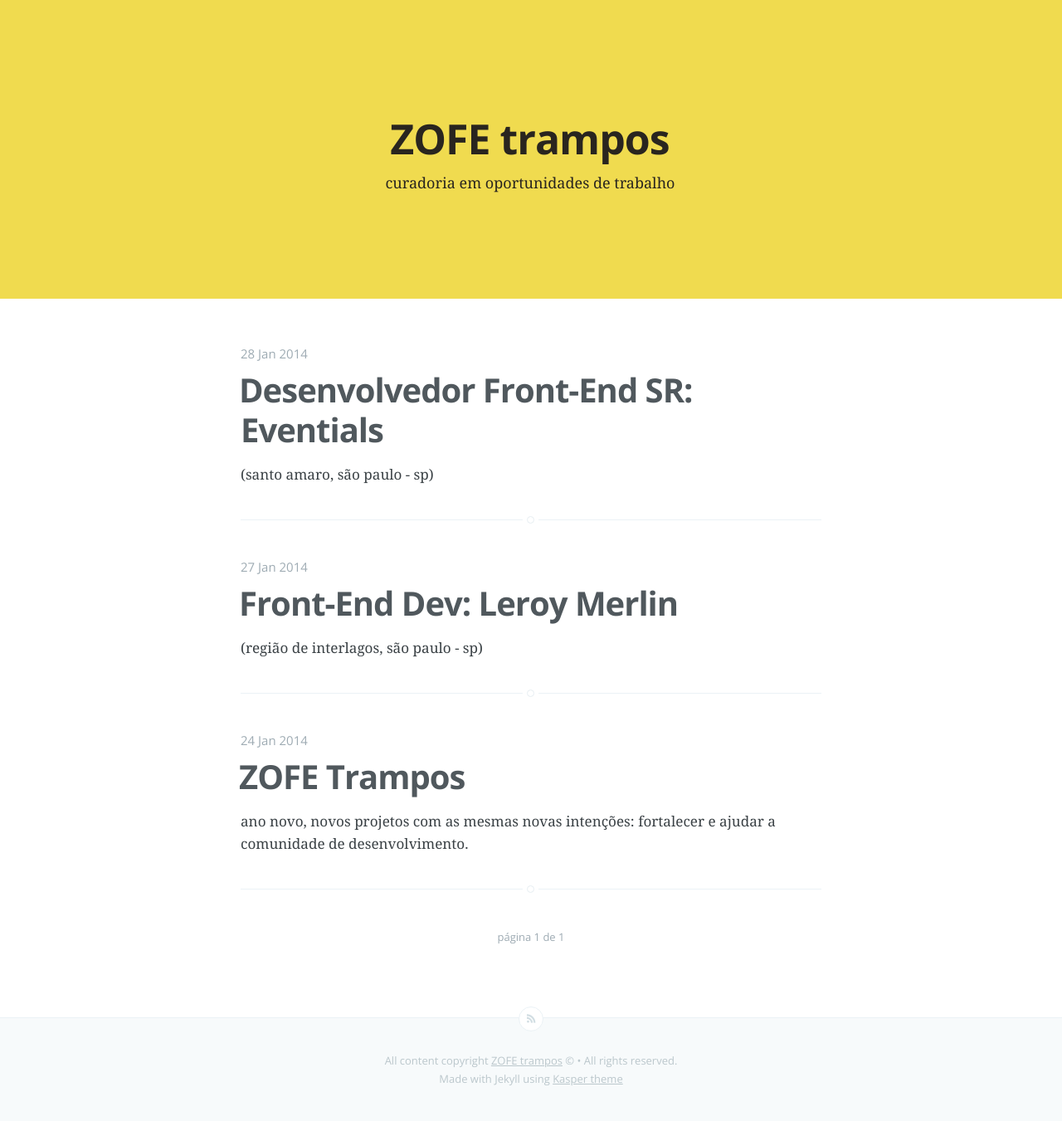
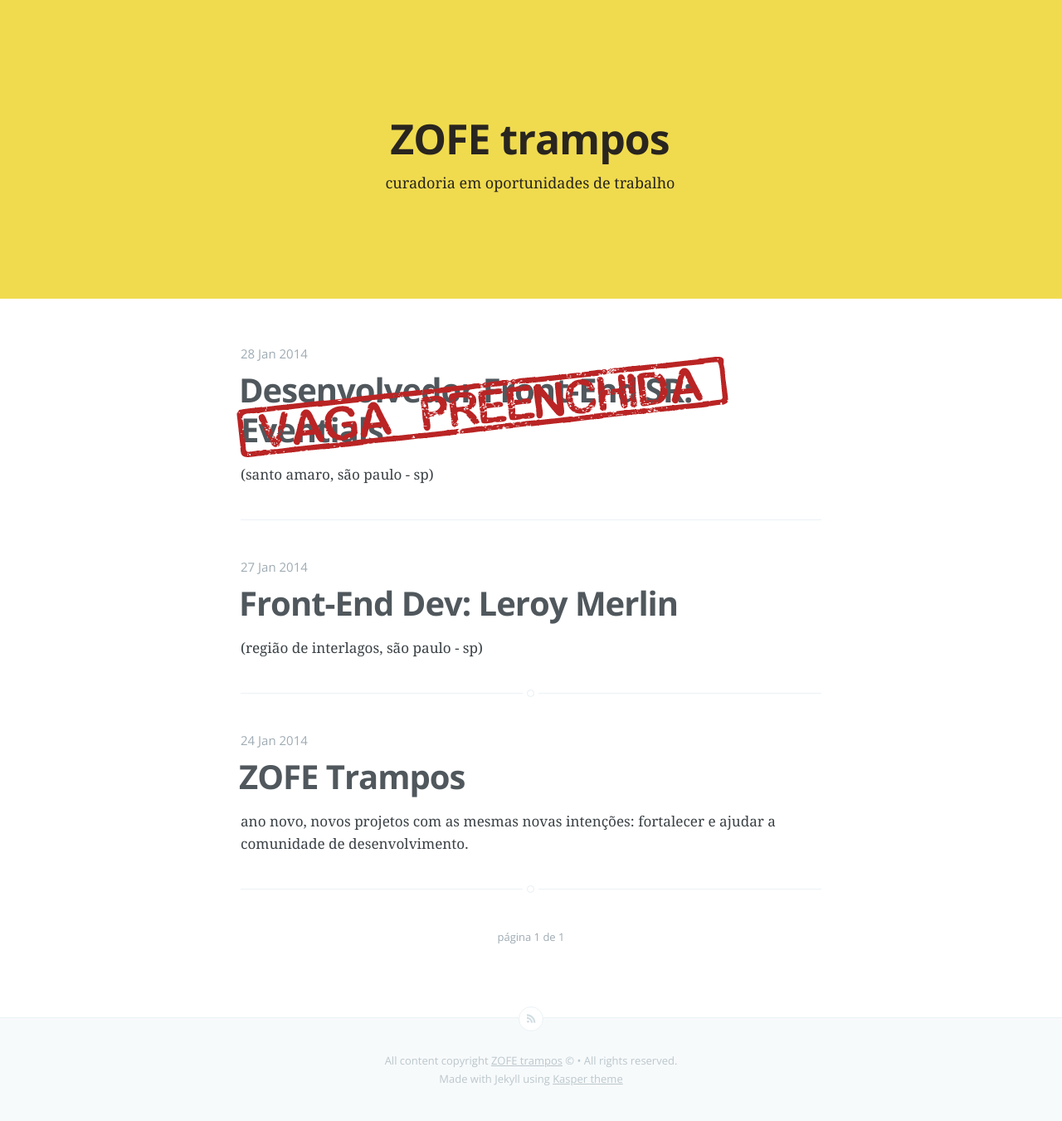
Before and after one commit to vcavalcante/trampos, a Jekyll site: the page built from index.html, in a window 1280 px wide. Shown: the whole page at 83% size. Built offline with Jekyll 4.4.1, drawn with Linux system fonts in a browser that asks for light colours; Markdown is read by kramdown in place of the engine named in the settings; the list of posts is cut into pages by our own code.

Commit message:
Add description when an opportunity has already been closed.
Fix #5

```diff
--- a/_layouts/default.html
+++ b/_layouts/default.html
@@ -15,9 +15,11 @@
   <link rel="stylesheet" type="text/css" href="{{ site.baseurl }}/assets/css/screen.css" />
   <link rel="stylesheet" type="text/css" href="//fonts.googleapis.com/css?family=Noto+Serif:400,700,400italic|Open+Sans:700,400" />
   <!-- This is for syntax highlight -->
-  <link rel="stylesheet" type="text/css" href="{{ site.baseurl }}/assets/css/syntax.css">
+  <!-- <link rel="stylesheet" type="text/css" href="{{ site.baseurl }}/assets/css/syntax.css"> -->
+  <link rel="stylesheet" type="text/css" href="/assets/css/syntax.css">
   <!-- Customisation  -->
-  <link rel="stylesheet" type="text/css" href="{{ site.baseurl }}/assets/css/main.css" />
+  <!-- <link rel="stylesheet" type="text/css" href="{{ site.baseurl }}/assets/css/main.css" /> -->
+  <link rel="stylesheet" type="text/css" href="/assets/css/main.css" />
 
 </head>
 <body class="home-template">
--- a/_layouts/post.html
+++ b/_layouts/post.html
@@ -6,7 +6,7 @@
 
 <main class="content" role="main">
 
-  <article class="post">
+  <article class="post{% if post.status %} closed{%endif%}">
     <header class="post-header">
       <a id="blog-logo" href="{{site.baseurl}}">
         {% if site.logo %}
--- a/assets/css/main.css
+++ b/assets/css/main.css
@@ -32,11 +32,25 @@
 }
 
 /*****************************************************************************/
-/*
 /* gist
-/*
 /*****************************************************************************/
 
 #readme.readme {
   padding: 0 1em;
 }
+
+/*****************************************************************************/
+/* closed
+/*****************************************************************************/
+.closed:after {
+  position: absolute;
+  display: block;
+  top: 20px;
+  left: 0;
+  width: 593px;
+  height: 121px;
+  border: 0;
+  border-radius: 0;
+  box-shadow: unset;
+  background: transparent url('/assets/images/vaga-preenchida.png') no-repeat;
+}
--- a/index.html
+++ b/index.html
@@ -26,7 +26,7 @@
 
   {% for post in paginator.posts %}
 
-  <article class="post">
+  <article class="post{% if post.status %} closed{%endif%}">
     <header class="post-header">
       <span class="post-meta"><time datetime="{{ post.date | date_to_string }}">{{ post.date | date_to_string }}</time> {{!tags prefix="on "}}</span>
       <h2 class="post-title"><a href="{{ site.baseurl }}{{ post.url}}">{{ post.title }}</a></h2>
```
Also changed, not shown: _posts/2014-01-28-eventials-desenvolvedor-front-end-sr.md (+1 -0 lines), assets/images/vaga-preenchida.png (added).
